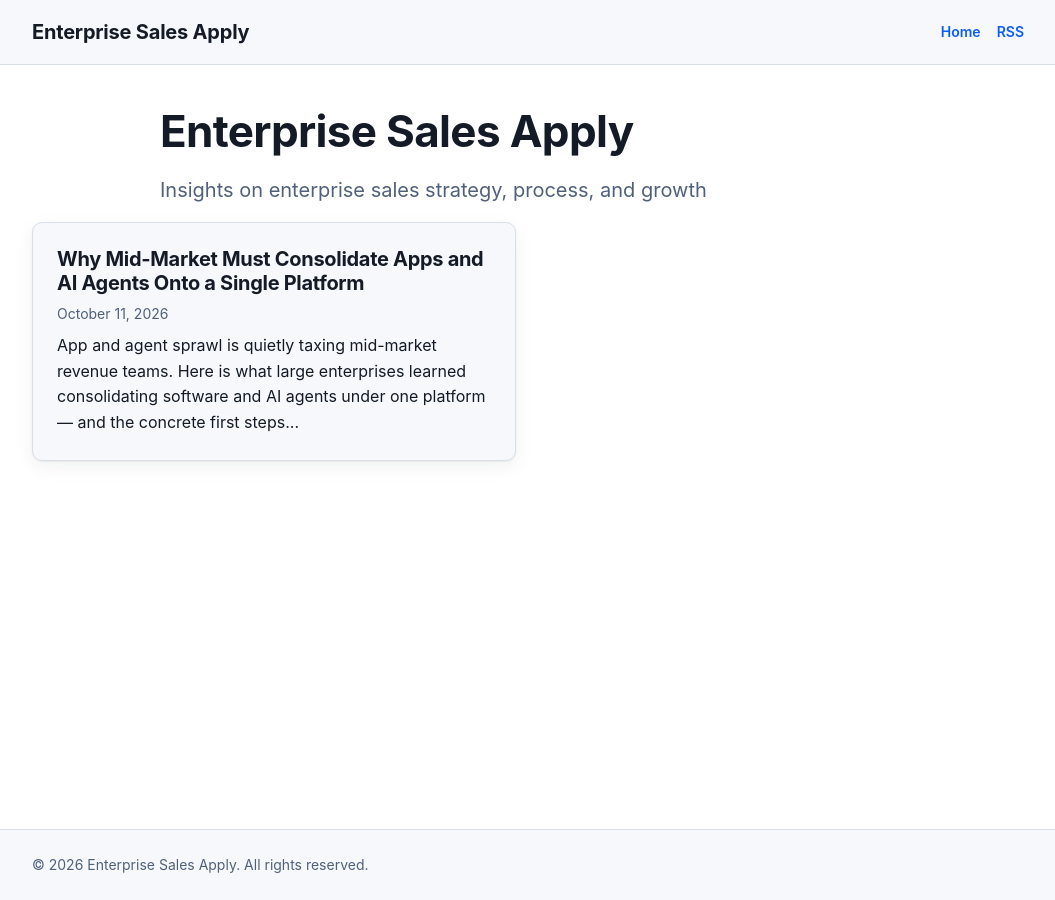
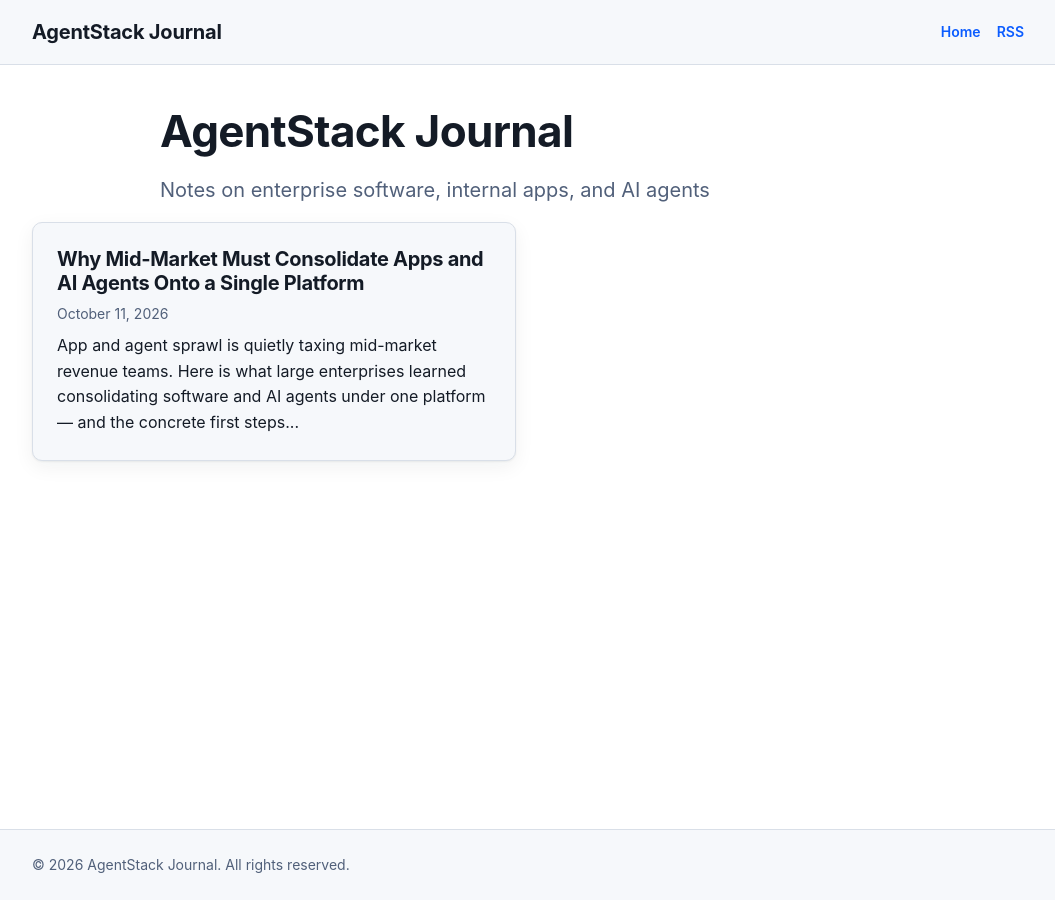
Before and after one commit to jinen83/EnterpriseSalesApply, a Jekyll site: the page built from index.html, in a window 1280 px wide. Shown: the whole page, without its empty margins (112-1167 px from the left). Built offline with Jekyll 4.4.1, drawn with Linux system fonts in a browser that asks for light colours.

Commit message:
Done. The site is rebranded from "Enterprise Sales Apply" to **AgentStac
Done. The site is rebranded from "Enterprise Sales Apply" to **AgentStack Journal** (enterprise-software / internal-apps-and-agents identity).

## Changes

- **`_config.yml`** — updated the four brand fields: `title`, `tagline`, `description`, `author`. No URL/baseurl/permalink/plugin changes.
- **`index.html`** — replaced the empty-state copy (now names enterprise software, internal apps, and AI agents).
- **`README.md`** — updated the H1 and description to the new brand.
- **`_posts/2026-10-11-...md`** (shared file, required) — removed the hardcoded `author: Enterprise Sales Apply` front matter so the post byline and feed entry author inherit `site.author`. Without this, the old brand kept rendering on the post page and in `feed.xml`.
- **`.codebeast/learnings.md`** — added the per-post `author:` rebrand gotcha.

## Acceptance — all green
- `bundle install` ✓ (Ruby + bundler installed first; not preinstalled)
- `bundle exec jekyll build --strict_front_matter && test -f _site/index.html` ✓
- `test -f _site/2026/10/11/why-mid-market-must-adopt-single-platform/index.html` ✓

## Verified propagation across the generated site
New brand appears in the home `<h1>`/lead, header site-title, footer attribution, `<title>` tags, SEO/schema tags, and `feed.xml` channel title/description/author. `_site/assets/css/main.css` still emitted; no layout/structure changed. The only remaining `EnterpriseSalesApply` strings are the `baseurl` URL paths — intentionally untouched per the chunk scope.

Generated by the CodeBeast on-box agent.

```diff
--- a/_config.yml
+++ b/_config.yml
@@ -1,10 +1,10 @@
 # Site settings — consumed at build time; restart the build after editing.
-title: Enterprise Sales Apply
-tagline: Insights on enterprise sales strategy, process, and growth
+title: AgentStack Journal
+tagline: Notes on enterprise software, internal apps, and AI agents
 description: >-
-  The Enterprise Sales Apply blog — field notes, playbooks, and lessons on
-  running an enterprise sales motion that scales.
-author: Enterprise Sales Apply
+  The AgentStack Journal — field notes, patterns, and lessons on building
+  enterprise software, internal apps, and AI agents that scale.
+author: AgentStack Journal
 lang: en
 
 # Set these for your deployment. `url` is the origin, `baseurl` the subpath
--- a/index.html
+++ b/index.html
@@ -14,6 +14,6 @@ title: Home
   </ul>
 {% else %}
   <div class="empty-state">
-    <p>No posts yet — new writing on enterprise sales strategy is on the way.</p>
+    <p>No posts yet — new writing on enterprise software, internal apps, and AI agents is on the way.</p>
   </div>
 {% endif %}
```
Also changed, not shown: _posts/2026-10-11-why-mid-market-must-adopt-single-platform.md (+0 -1 lines), .codebeast/learnings.md, README.md.
